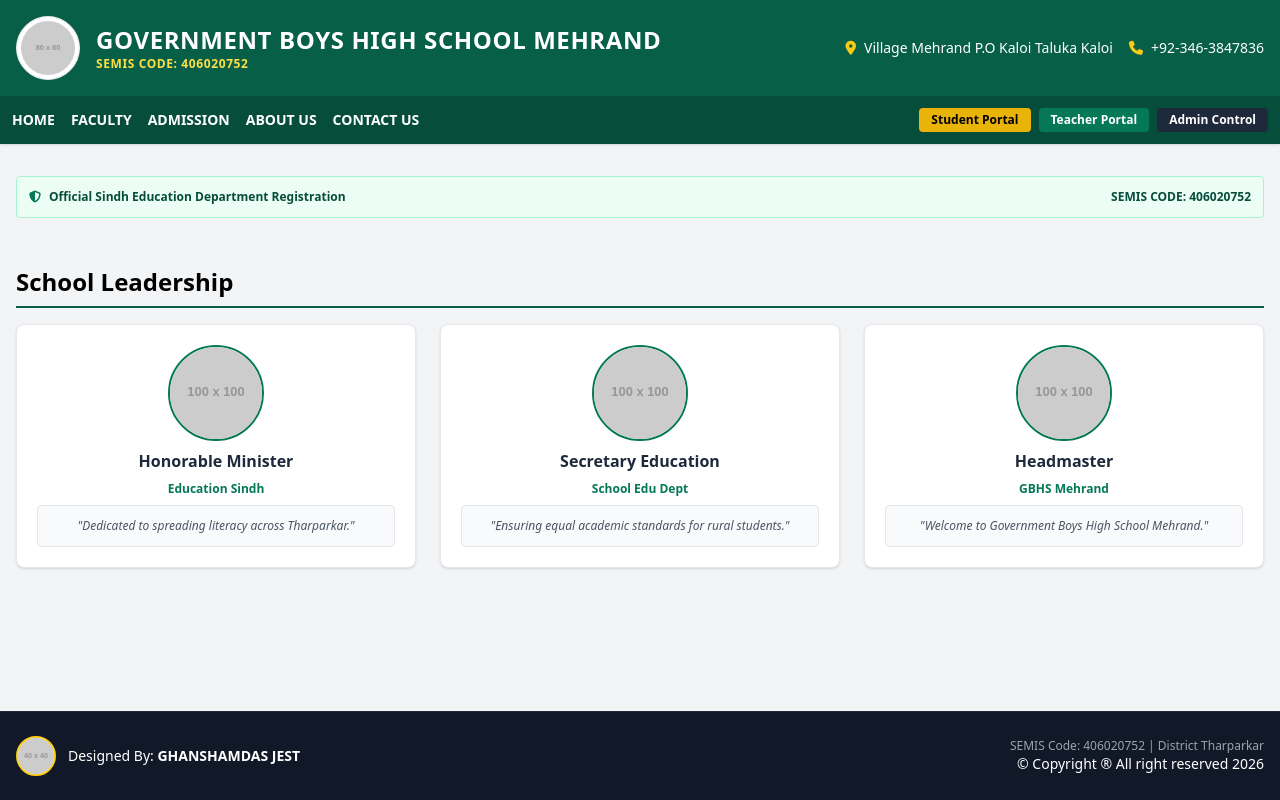
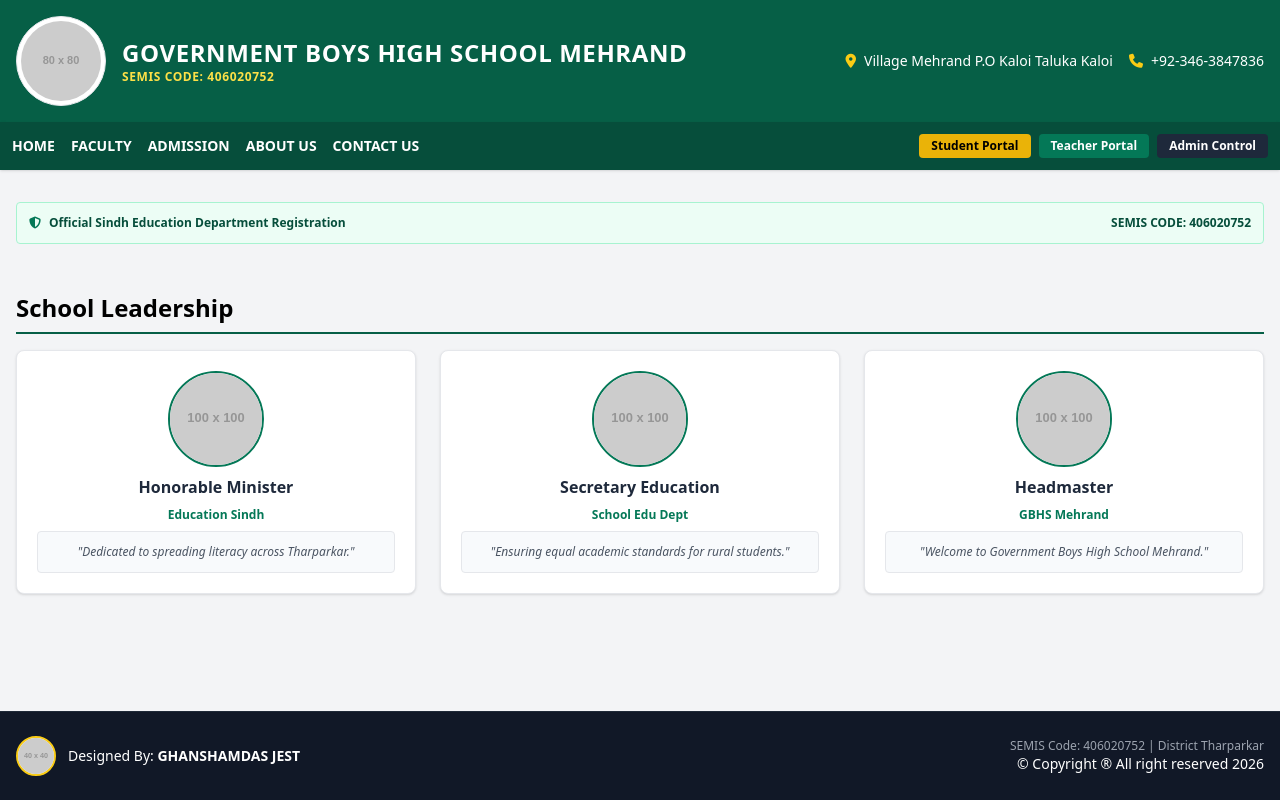
Before and after one commit to ShamNanjwani/GBHS_MEHRAND_APP1.0, a plain HTML site: page index.html in a window 1280 px wide. Drawn offline with nearby package versions, Linux system fonts and the light colour scheme; placeholder pictures from the web are drawn by us.

Commit message:
Update index.html

```diff
--- a/index.html
+++ b/index.html
@@ -14,7 +14,7 @@
     <header class="bg-emerald-800 text-white p-4 shadow-md">
         <div class="container mx-auto flex flex-col md:flex-row justify-between items-center gap-4">
             <div class="flex items-center gap-4">
-                <img id="header-logo" src="https://via.placeholder.com/80" alt="School Logo" class="h-16 w-16 object-contain bg-white rounded-full p-1 border">
+                <img id="header-logo" src="https://via.placeholder.com/80" alt="School Logo" class="h-17 w-17 object-contain bg-white rounded-full p-1 border">
                 <div>
                     <h1 class="text-xl md:text-2xl font-bold tracking-wide">GOVERNMENT BOYS HIGH SCHOOL MEHRAND</h1>
                     <p class="text-xs text-yellow-300 font-semibold tracking-wider">SEMIS CODE: 406020752</p>
```
